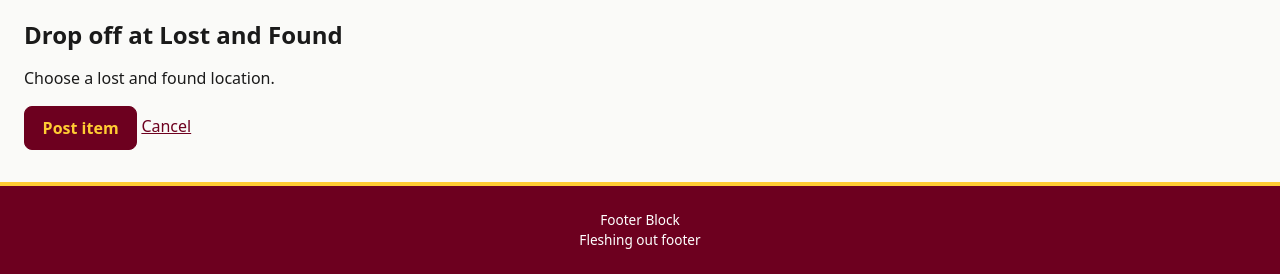
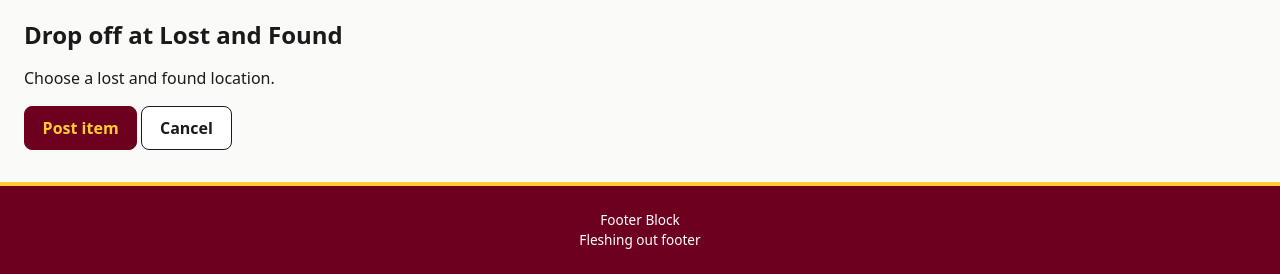
Before and after one commit to CSCI-5117-F26/developing-the-interactive-web-project-1-group-1, a Flask app: page /create-post in a window 1280 px wide. Shown: the part 1019-1293 px from the top of the page. Run offline with Flask 3, Linux system fonts and the light colour scheme; the visitor is signed in with stand-in values (Sample User, id 1); data that the repository does not hold is empty; some libraries are stand-ins or nearby versions.

Commit message:
create_post.html: made cancel link a Pure button
Made it a secondary button.

```diff
--- a/src/developing_the_interactive_web_project_1_group_1/templates/create_post.html
+++ b/src/developing_the_interactive_web_project_1_group_1/templates/create_post.html
@@ -74,7 +74,7 @@
     <a href="{{ url_for('my_posts') }}">Cancel</a>
     {% else %}
     <button type="submit" class="pure-button button-primary">Post item</button>
-    <a href="{{ url_for('index') }}">Cancel</a>
+    <a class="pure-button button-secondary" href="{{ url_for('index') }}">Cancel</a>
     {% endif %}
   </form>
 </div>
```
